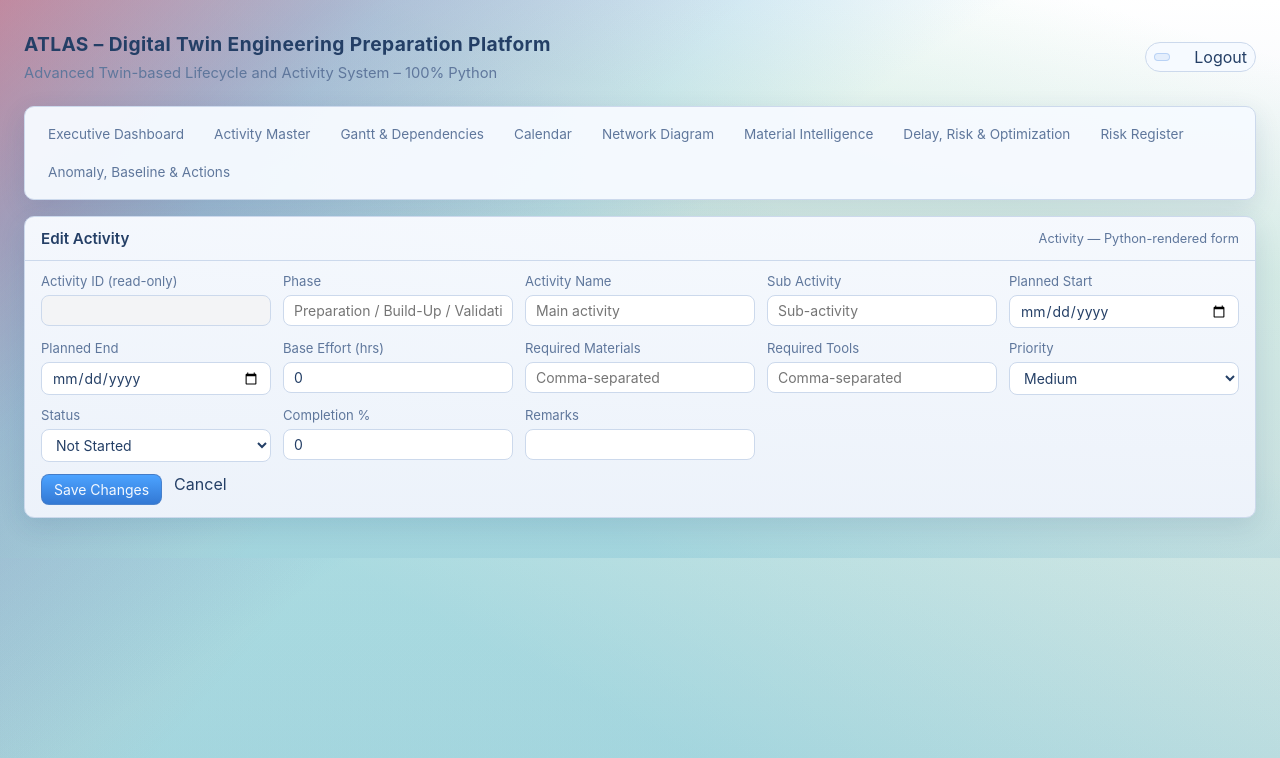
After one commit to luciffer0770/TOOL-X, a Flask app: template templates/activity_edit.html in a window 1280 px wide. The commit adds this page. Shown: the top 758 px of the page. Run offline with Flask 3, Linux system fonts and the light colour scheme; the template is opened without the code that fills it, so the values that code supplies are empty.

Commit message:
feat: Activity Edit Form - add/edit activities with full form (Step 1)
Co-authored-by: lucifer0770 <ai.help0770@gmail.com>

```diff
--- a/app.py
+++ b/app.py
@@ -18,7 +18,7 @@ from flask import Flask, jsonify, redirect, render_template, request, send_file,
 from flask_cors import CORS
 from werkzeug.security import check_password_hash, generate_password_hash
 
-from planner import get_state, save_state, get_active_project, get_activities, add_activity, delete_activity
+from planner import get_state, save_state, get_active_project, get_activities, add_activity, update_activity, delete_activity
 
 BASE_DIR = Path(__file__).resolve().parent
 app = Flask(__name__, template_folder=str(BASE_DIR / "templates"))
@@ -218,6 +218,29 @@ def activity_add():
     return redirect(url_for("activities"))
 
 
+@app.route("/activities/<activity_id>/edit", methods=["GET"])
+@require_auth
+def activity_edit_page(activity_id):
+    activities_list = get_activities()
+    activity = next((a for a in activities_list if a.get("activityId") == activity_id), None)
+    if not activity:
+        return redirect(url_for("activities"))
+    user = get_current_user()
+    return render_template("activity_edit.html", user=user, activity=activity)
+
+
+@app.route("/activities/<activity_id>/edit", methods=["POST"])
+@require_auth
+def activity_edit_post(activity_id):
+    data = {}
+    for key in ("phase", "activityName", "subActivity", "plannedStartDate", "plannedEndDate",
+                "baseEffortHours", "requiredMaterials", "requiredTools", "priority", "activityStatus",
+                "completionPercentage", "riskLevel", "materialStatus", "remarks"):
+        data[key] = request.form.get(key, "")
+    update_activity(activity_id, data)
+    return redirect(url_for("activities"))
+
+
 @app.route("/activities/<activity_id>/delete", methods=["POST"])
 @require_auth
 def activity_delete(activity_id):
--- a/planner/__init__.py
+++ b/planner/__init__.py
@@ -7,6 +7,7 @@ from .storage import (
     get_activities,
     save_activities,
     add_activity,
+    update_activity,
     delete_activity,
 )
 
@@ -21,5 +22,6 @@ __all__ = [
     "get_activities",
     "save_activities",
     "add_activity",
+    "update_activity",
     "delete_activity",
 ]
--- a/templates/activities.html
+++ b/templates/activities.html
@@ -69,6 +69,7 @@
           <td style="padding:8px">{{ a.priority or '-' }}</td>
           <td style="text-align:right;padding:8px">{{ a.baseEffortHours|default(0) }}</td>
           <td style="padding:8px">
+            <a href="{{ url_for('activity_edit_get', activity_id=a.activityId) }}" class="ghost" style="margin-right:8px">Edit</a>
             <form method="post" action="{{ url_for('activity_delete', activity_id=a.activityId) }}" style="display:inline">
               <button type="submit" class="ghost" style="color:#dc2626">Delete</button>
             </form>
--- /dev/null
+++ b/templates/activity_edit.html
@@ -0,0 +1,49 @@
+{% extends "base.html" %}
+{% block title %}Edit Activity | ATLAS{% endblock %}
+
+{% block content %}
+<section class="panel">
+  <div class="panel-header">
+    <h2>Edit Activity</h2>
+    <span class="panel-subtitle">{{ activity.activityId or 'Activity' }} — Python-rendered form</span>
+  </div>
+  <div class="panel-body">
+    <form method="post" action="{{ url_for('activity_edit_post', activity_id=activity.activityId) }}" class="form-grid" style="display:grid;grid-template-columns:repeat(auto-fill,minmax(200px,1fr));gap:12px">
+      <label class="field">Activity ID (read-only)
+        <input type="text" value="{{ activity.activityId }}" disabled style="background:#f3f4f6;color:#6b7280" />
+      </label>
+      <label class="field">Phase<input name="phase" type="text" value="{{ activity.phase or '' }}" placeholder="Preparation / Build-Up / Validation" /></label>
+      <label class="field">Activity Name<input name="activityName" type="text" value="{{ activity.activityName or '' }}" placeholder="Main activity" required /></label>
+      <label class="field">Sub Activity<input name="subActivity" type="text" value="{{ activity.subActivity or '' }}" placeholder="Sub-activity" /></label>
+      <label class="field">Planned Start<input name="plannedStartDate" type="date" value="{{ activity.plannedStartDate or '' }}" /></label>
+      <label class="field">Planned End<input name="plannedEndDate" type="date" value="{{ activity.plannedEndDate or '' }}" /></label>
+      <label class="field">Base Effort (hrs)<input name="baseEffortHours" type="number" min="0" step="0.5" value="{{ activity.baseEffortHours|default(0) }}" /></label>
+      <label class="field">Required Materials<input name="requiredMaterials" type="text" value="{{ activity.requiredMaterials or '' }}" placeholder="Comma-separated" /></label>
+      <label class="field">Required Tools<input name="requiredTools" type="text" value="{{ activity.requiredTools or '' }}" placeholder="Comma-separated" /></label>
+      <label class="field">Priority
+        <select name="priority">
+          <option value="Low" {% if activity.priority == 'Low' %}selected{% endif %}>Low</option>
+          <option value="Medium" {% if activity.priority == 'Medium' or not activity.priority %}selected{% endif %}>Medium</option>
+          <option value="High" {% if activity.priority == 'High' %}selected{% endif %}>High</option>
+          <option value="Critical" {% if activity.priority == 'Critical' %}selected{% endif %}>Critical</option>
+        </select>
+      </label>
+      <label class="field">Status
+        <select name="activityStatus">
+          <option value="Not Started" {% if activity.activityStatus == 'Not Started' %}selected{% endif %}>Not Started</option>
+          <option value="In Progress" {% if activity.activityStatus == 'In Progress' %}selected{% endif %}>In Progress</option>
+          <option value="Blocked" {% if activity.activityStatus == 'Blocked' %}selected{% endif %}>Blocked</option>
+          <option value="Delayed" {% if activity.activityStatus == 'Delayed' %}selected{% endif %}>Delayed</option>
+          <option value="Completed" {% if activity.activityStatus == 'Completed' %}selected{% endif %}>Completed</option>
+        </select>
+      </label>
+      <label class="field">Completion %<input name="completionPercentage" type="number" min="0" max="100" value="{{ activity.completionPercentage|default(0) }}" /></label>
+      <label class="field">Remarks<input name="remarks" type="text" value="{{ activity.remarks or '' }}" /></label>
+      <div style="grid-column:1/-1;display:flex;gap:12px">
+        <button type="submit" class="btn">Save Changes</button>
+        <a href="{{ url_for('activities') }}" class="ghost">Cancel</a>
+      </div>
+    </form>
+  </div>
+</section>
+{% endblock %}
```
Also changed, not shown: README.md.
